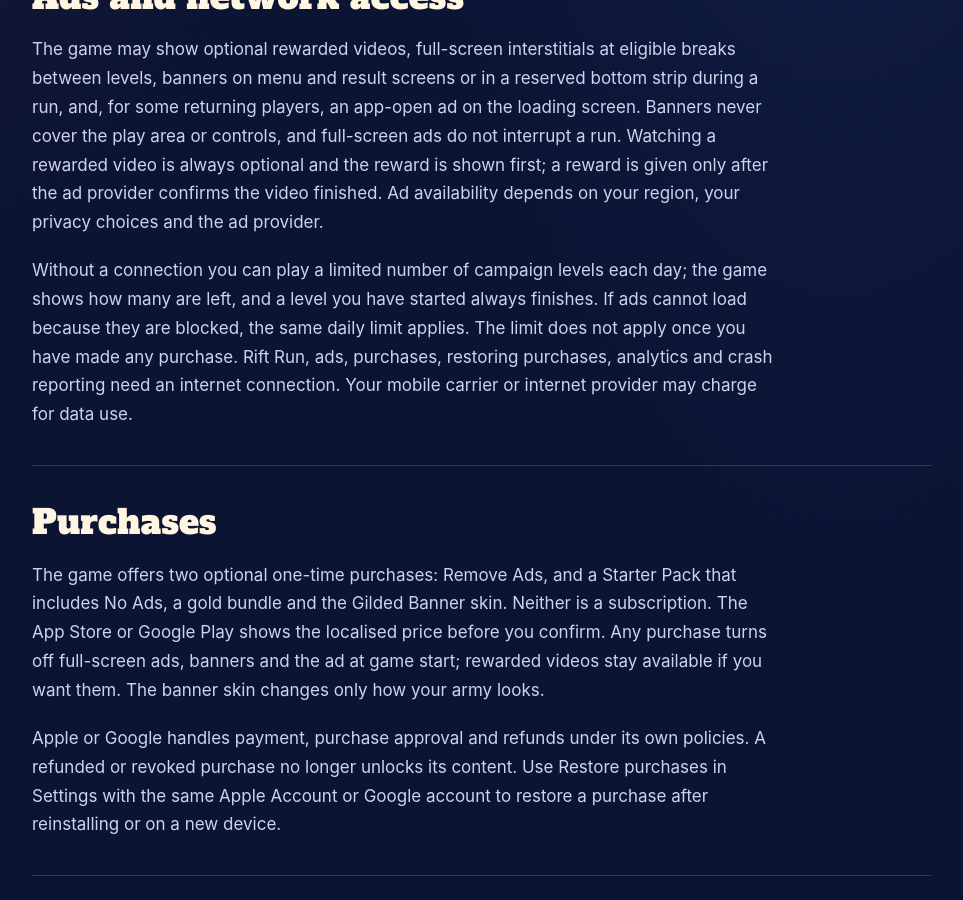
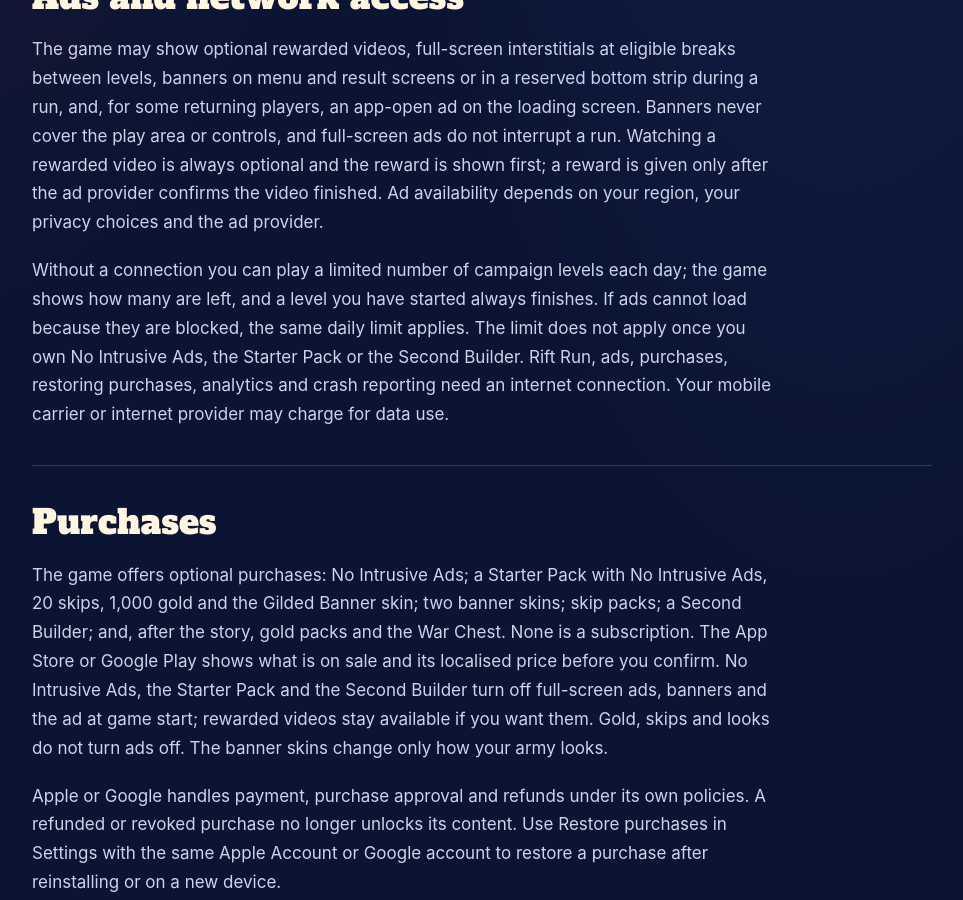
Before and after one commit to pgtgrly/pgtgrly.github.io, a Jekyll site: the page magnetmob/terms/index.html, which Jekyll copies as it is, in a window 1280 px wide and 900 px high, scrolled down 1648 px. Shown: the whole window, without its empty margins (158-1121 px from the left). Built offline with Jekyll 4.4.1, drawn with Linux system fonts in a browser that asks for light colours.

Commit message:
Magnet Mob pages: what turns ads off, and what is on sale, as the game is now
The home, terms and support pages still said the game had "two optional
one-time purchases" and that "any purchase" turned ads off. The game now sells
No Intrusive Ads, a Starter Pack, banner skins, skip packs, a Second Builder
and, after the story, gold; only No Intrusive Ads, the Starter Pack and the
Second Builder turn ads off (and lift the daily offline limit), and gold, skips
and looks do not. Words only.

Co-Authored-By: Claude Opus 5.5 <noreply@anthropic.com>
Claude-Session: https://claude.ai/code/session_015goeq9wf52gmZh3cN4G7DZ

```diff
--- a/magnetmob/index.html
+++ b/magnetmob/index.html
@@ -153,9 +153,9 @@ layout: null
         <div class="section-head"><h2 id="questions-title">Before you <em>march.</em></h2></div>
         <dl class="questions">
           <div><dt>What is Magnet Mob: Crowd Army Runner?</dt><dd>Magnet Mob is a 3D crowd runner game for phones, played in portrait. You steer a blue army through number gates that grow or shrink it, fight red enemy armies, pull down archer towers and battle giant bosses across three ages: the medieval Iron Realm, the futuristic Chrome Rift and the mythic Bronze Age. The campaign has 30 story levels, and two magnet powers, Attract and Repel, are the core skill.</dd></div>
-          <div><dt>Is Magnet Mob free?</dt><dd>Yes. Magnet Mob is free to download and free to play. It has ads and two optional one-time purchases: Remove Ads, and a Starter Pack with No Ads, a gold bundle and a cosmetic banner skin for your army. The skin changes how the army looks, not how it fights. There are no energy timers. Store listings will show localized prices when they are available.</dd></div>
+          <div><dt>Is Magnet Mob free?</dt><dd>Yes. Magnet Mob is free to download and free to play. It has ads and optional purchases: No Intrusive Ads, a Starter Pack, banner skins, skip packs, a Second Builder and gold. The skins change how the army looks, not how it fights. There are no energy timers. Store listings will show localized prices when they are available.</dd></div>
           <div><dt>Does Magnet Mob have ads?</dt><dd><p>Yes. Most ads are your choice: a rewarded video always says what you get before you watch, such as rallying a beaten army or multiplying your gold.</p><p>Full-screen interstitials appear only at eligible breaks between levels; they do not appear during a run or straight after a revive. An app-open ad may appear on the loading screen for some returning players, subject to pacing and availability. A banner can appear on menus, results, or in a reserved bottom strip during a run; it never covers the play area or controls.</p></dd></div>
-          <div><dt>Can I remove ads?</dt><dd>Yes. Any purchase, the one-time Remove Ads or the Starter Pack, turns off full-screen ads, banners and the ad at game start. Rewarded videos stay available if you still want their rewards. If you reinstall or change phones, use Restore purchases in Settings.</dd></div>
+          <div><dt>Can I remove ads?</dt><dd>Yes. No Intrusive Ads, the Starter Pack or the Second Builder turns off full-screen ads, banners and the ad at game start, for good. Gold, skips and looks do not. Rewarded videos stay available if you still want their rewards. If you reinstall or change phones, use Restore purchases in Settings.</dd></div>
           <div><dt>Does Magnet Mob work offline?</dt><dd>Partly. Without a connection you can play a few campaign levels a day, and the game shows how many are left. A level you have started continues. Rift Run, rewarded videos, purchases and restoring purchases need the internet, and reward buttons show "Connect for bonus" while you are offline. If you have bought anything, offline campaign play has no daily limit. Progress is stored on your device when storage is available; a storage failure or force-close before a checkpoint can prevent the latest progress from surviving a reload.</dd></div>
           <div><dt>Which devices does Magnet Mob support?</dt><dd>Magnet Mob is coming to iPhone and iPad with iOS or iPadOS 16.4 or later, and to Android phones with Android 7.0 or later. It is played in portrait with one finger.</dd></div>
           <div><dt>How do magnet powers work?</dt><dd><p>Your army carries the Lodestone, a magnet with two powers. Tap <strong>Attract</strong> (the left button) to pull enemies into a vortex ahead of the mob, where they are crushed together. Tap <strong>Repel</strong> (the right button) to fire a shockwave that throws enemies back and knocks incoming shots away.</p><p>Both powers share one magnet meter. It fills as you defeat enemies, pass energy gates and pick up scrap, and a short cooldown follows each use. Repel costs a little more than Attract. Attract unlocks on level 4 and Repel on level 9.</p></dd></div>
--- a/magnetmob/support/index.html
+++ b/magnetmob/support/index.html
@@ -71,7 +71,7 @@
       <h2>Ads, purchases and privacy</h2>
       <dl class="faq">
         <div><dt>Where will I see ads?</dt><dd>Rewarded videos appear only when you choose them, and the reward is shown first. Full-screen interstitials appear only at eligible breaks between levels, not during a run or straight after a revive. An app-open ad may appear on the loading screen for some returning players, subject to pacing and availability. A banner can show on menu and result screens or in a reserved bottom strip during a run; it never covers the play area or controls.</dd></div>
-        <div><dt>How do I remove ads or restore a purchase?</dt><dd>Open Settings and choose Remove ads. The App Store or Google Play shows the price for your country before you confirm. It is a one-time purchase, not a subscription. Any purchase, Remove Ads or the Starter Pack, turns off full-screen ads, banners and the ad at game start; rewarded videos stay available if you want them. To restore, choose Restore purchases in Settings while signed in with the Apple Account or Google account that bought it.</dd></div>
+        <div><dt>How do I remove ads or restore a purchase?</dt><dd>Open the Shop (the bag button on Home) or Settings and choose No Intrusive Ads. The App Store or Google Play shows the price for your country before you confirm. It is a one-time purchase, not a subscription. No Intrusive Ads, the Starter Pack or the Second Builder turns off full-screen ads, banners and the ad at game start; gold, skips and looks do not; rewarded videos stay available if you want them. To restore, choose Restore purchases in Settings while signed in with the Apple Account or Google account that bought it.</dd></div>
         <div><dt>I watched a rewarded video but did not get the reward.</dt><dd>A reward is given only after the ad provider confirms the video finished. If the video was closed early or failed to load, no reward is given. Try again later, and email us with the time and the reward you expected if it keeps happening.</dd></div>
         <div><dt>Why does a reward button say "Not ready" or "Connect for bonus"?</dt><dd>"Not ready" means the video has not loaded yet; the button switches on by itself when it has. "Connect for bonus" means you are offline or ads cannot load; tap it to see why. Free parts of an offer, such as the daily free recruit boost, stay free offline. Some rewards also have a daily limit; the game tells you when you reach it, and it resets the next day.</dd></div>
         <div><dt>How do I report an inappropriate ad?</dt><dd>Tap the ad's AdChoices icon where it appears, or use the <a href="#report-ad">Report an ad</a> section above. Include the time, the screen it appeared on and what the ad showed, so we can investigate.</dd></div>
--- a/magnetmob/terms/index.html
+++ b/magnetmob/terms/index.html
@@ -45,12 +45,12 @@
     <section>
       <h2>Ads and network access</h2>
       <p>The game may show optional rewarded videos, full-screen interstitials at eligible breaks between levels, banners on menu and result screens or in a reserved bottom strip during a run, and, for some returning players, an app-open ad on the loading screen. Banners never cover the play area or controls, and full-screen ads do not interrupt a run. Watching a rewarded video is always optional and the reward is shown first; a reward is given only after the ad provider confirms the video finished. Ad availability depends on your region, your privacy choices and the ad provider.</p>
-      <p>Without a connection you can play a limited number of campaign levels each day; the game shows how many are left, and a level you have started always finishes. If ads cannot load because they are blocked, the same daily limit applies. The limit does not apply once you have made any purchase. Rift Run, ads, purchases, restoring purchases, analytics and crash reporting need an internet connection. Your mobile carrier or internet provider may charge for data use.</p>
+      <p>Without a connection you can play a limited number of campaign levels each day; the game shows how many are left, and a level you have started always finishes. If ads cannot load because they are blocked, the same daily limit applies. The limit does not apply once you own No Intrusive Ads, the Starter Pack or the Second Builder. Rift Run, ads, purchases, restoring purchases, analytics and crash reporting need an internet connection. Your mobile carrier or internet provider may charge for data use.</p>
     </section>
 
     <section>
       <h2>Purchases</h2>
-      <p>The game offers two optional one-time purchases: Remove Ads, and a Starter Pack that includes No Ads, a gold bundle and the Gilded Banner skin. Neither is a subscription. The App Store or Google Play shows the localised price before you confirm. Any purchase turns off full-screen ads, banners and the ad at game start; rewarded videos stay available if you want them. The banner skin changes only how your army looks.</p>
+      <p>The game offers optional purchases: No Intrusive Ads; a Starter Pack with No Intrusive Ads, 20 skips, 1,000 gold and the Gilded Banner skin; two banner skins; skip packs; a Second Builder; and, after the story, gold packs and the War Chest. None is a subscription. The App Store or Google Play shows what is on sale and its localised price before you confirm. No Intrusive Ads, the Starter Pack and the Second Builder turn off full-screen ads, banners and the ad at game start; rewarded videos stay available if you want them. Gold, skips and looks do not turn ads off. The banner skins change only how your army looks.</p>
       <p>Apple or Google handles payment, purchase approval and refunds under its own policies. A refunded or revoked purchase no longer unlocks its content. Use Restore purchases in Settings with the same Apple Account or Google account to restore a purchase after reinstalling or on a new device.</p>
     </section>
 
```
